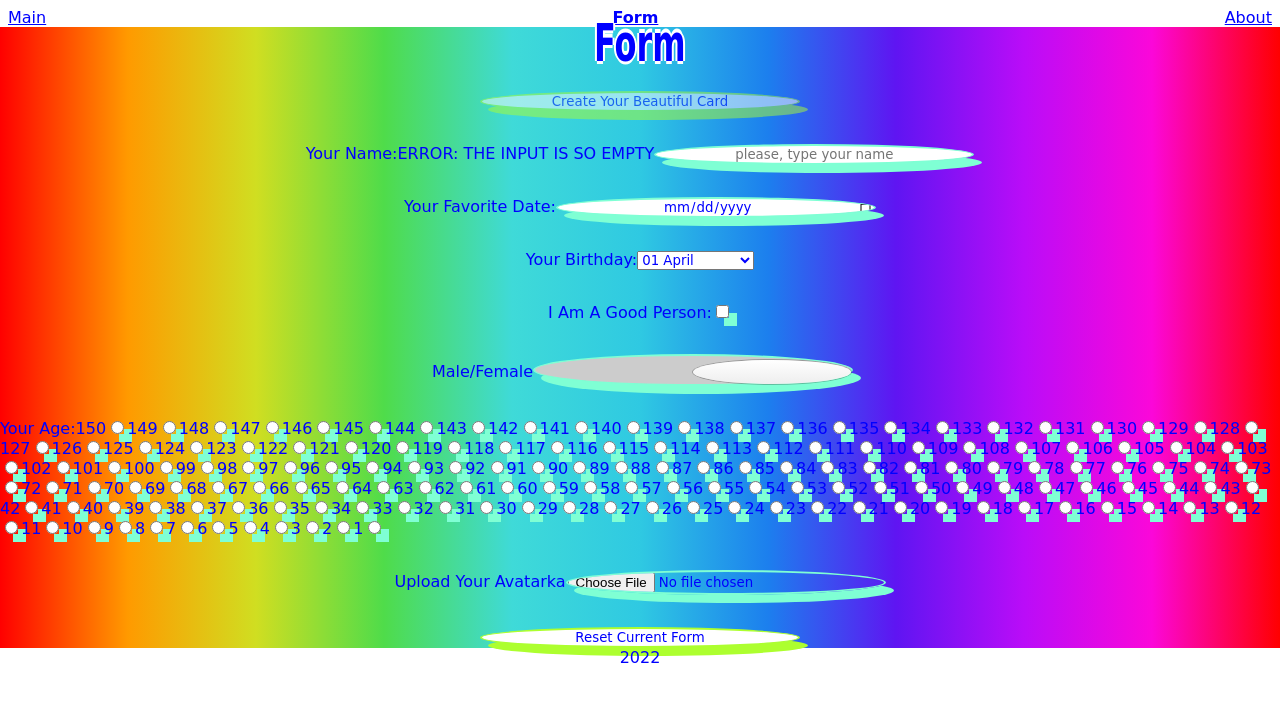
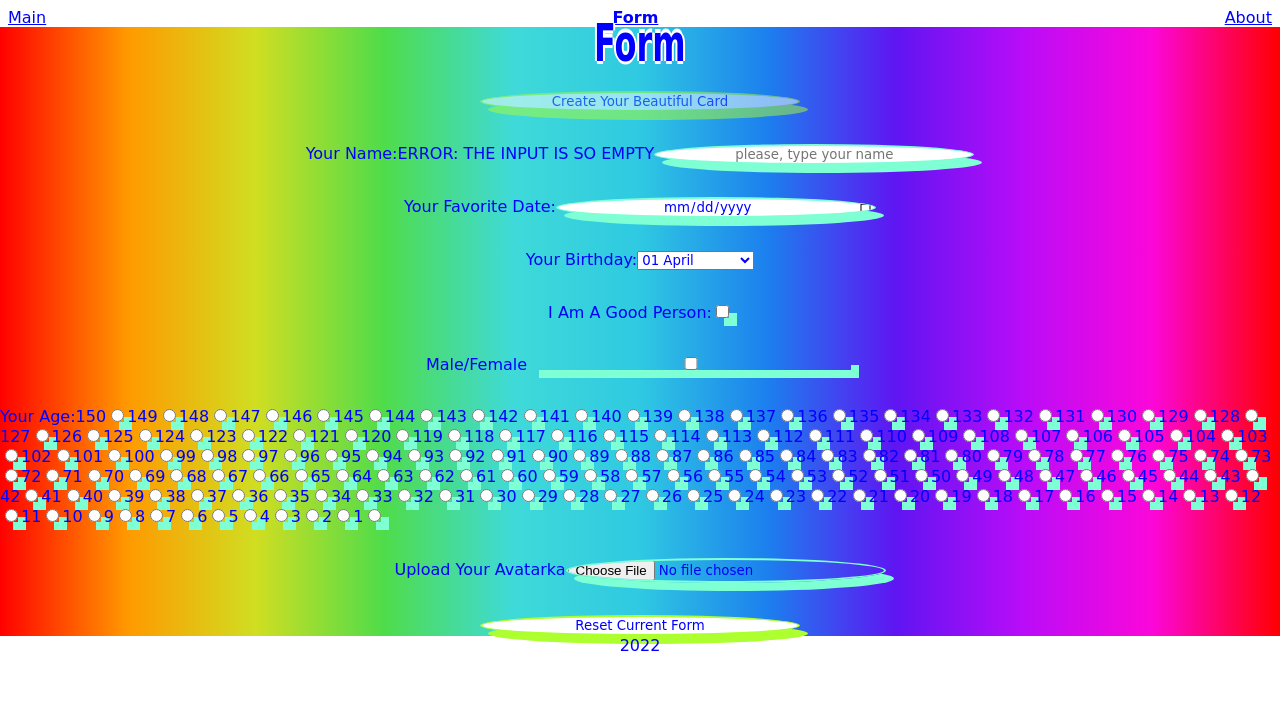
Before and after one commit to AmelianceSkyMusic/amelianceskymusic-REACT2022Q3, a React (Create React App) app in the folder react-02-forms/: page /form in a window 1280 px wide. Shown: the top 702 px of the page. Built offline with nearby package versions, Linux system fonts and the light colour scheme.

Commit message:
refactor: update switcher style

```diff
--- a/react-02-forms/src/App/components/form/Switcher.css
+++ b/react-02-forms/src/App/components/form/Switcher.css
@@ -3,7 +3,7 @@
   display: inline-block;
 }
 
-.toggle-switch {
+.toggle__switch {
   display: inline-block;
   background: #ccc;
   border-radius: 16px;
@@ -19,11 +19,11 @@
   box-shadow: 8px 8px aquamarine;
   border: 2px solid aquamarine;
 }
-.toggle-switch:before,
-.toggle-switch:after {
+.toggle__switch:before,
+.toggle__switch:after {
   content: "";
 }
-.toggle-switch:before {
+.toggle__switch:before {
   display: block;
   background: linear-gradient(to bottom, #fff 0%, #eee 100%);
   border-radius: 50%;
@@ -35,23 +35,23 @@
   left: 50%;
   transition: left 0.25s;
 }
-.toggle:hover .toggle-switch:before {
+.toggle:hover .toggle__switch:before {
   background: linear-gradient(to bottom, #fff 0%, #fff 100%);
   box-shadow: 0 0 0 1px rgba(0, 0, 0, 0.5);
 }
-.toggle-checkbox:checked + .toggle-switch {
+.toggle__checkbox:checked + .toggle__switch {
   background: #56c080;
 }
-.toggle-checkbox:checked + .toggle-switch:before {
+.toggle__checkbox:checked + .toggle__switch:before {
   left: 30px;
 }
 
-.toggle-checkbox {
+.toggle__checkbox {
   position: absolute;
   visibility: hidden;
 }
 
-.toggle-label {
+.toggle__label {
   margin-left: 5px;
   position: relative;
   top: 2px;
```
